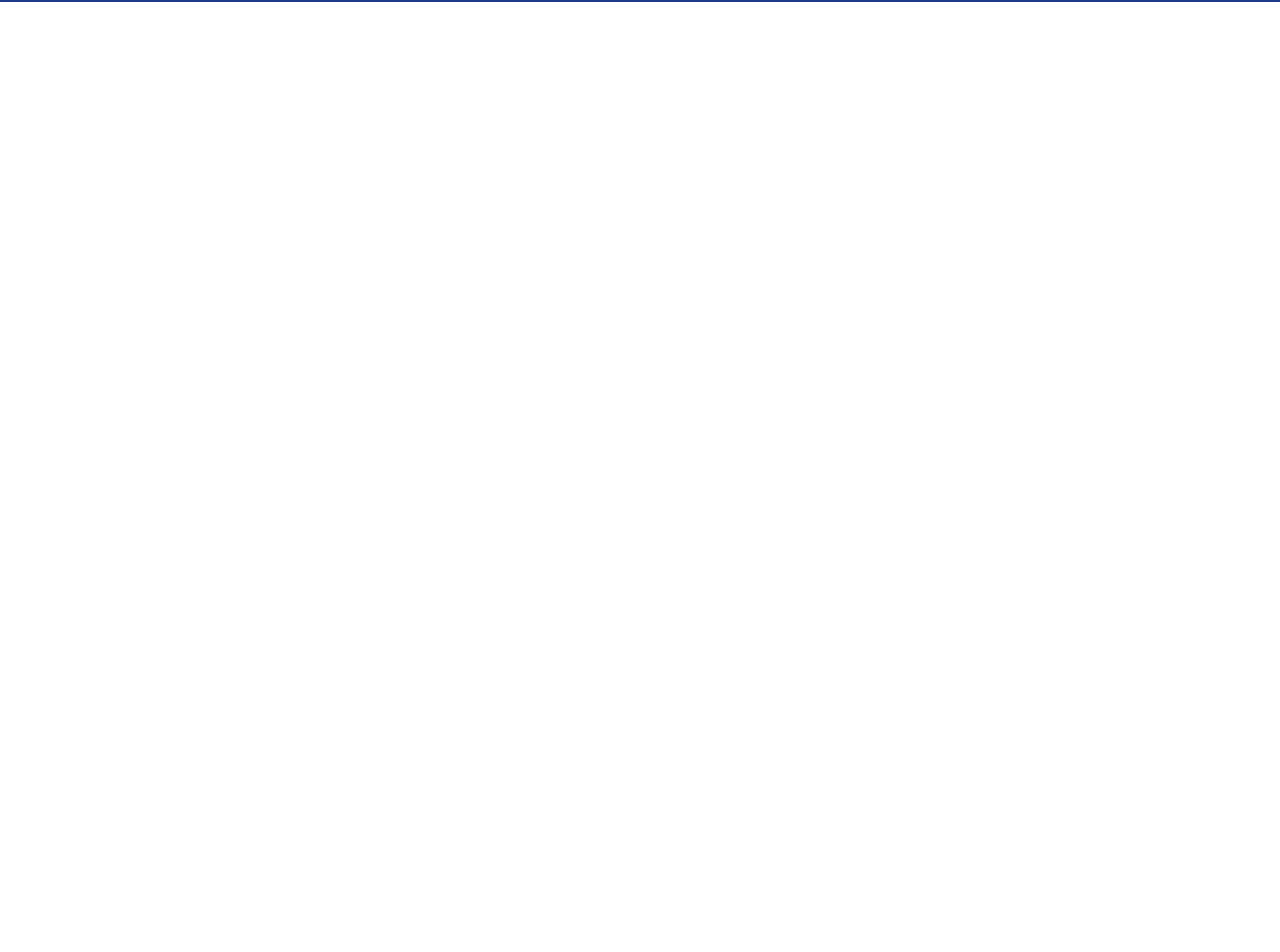
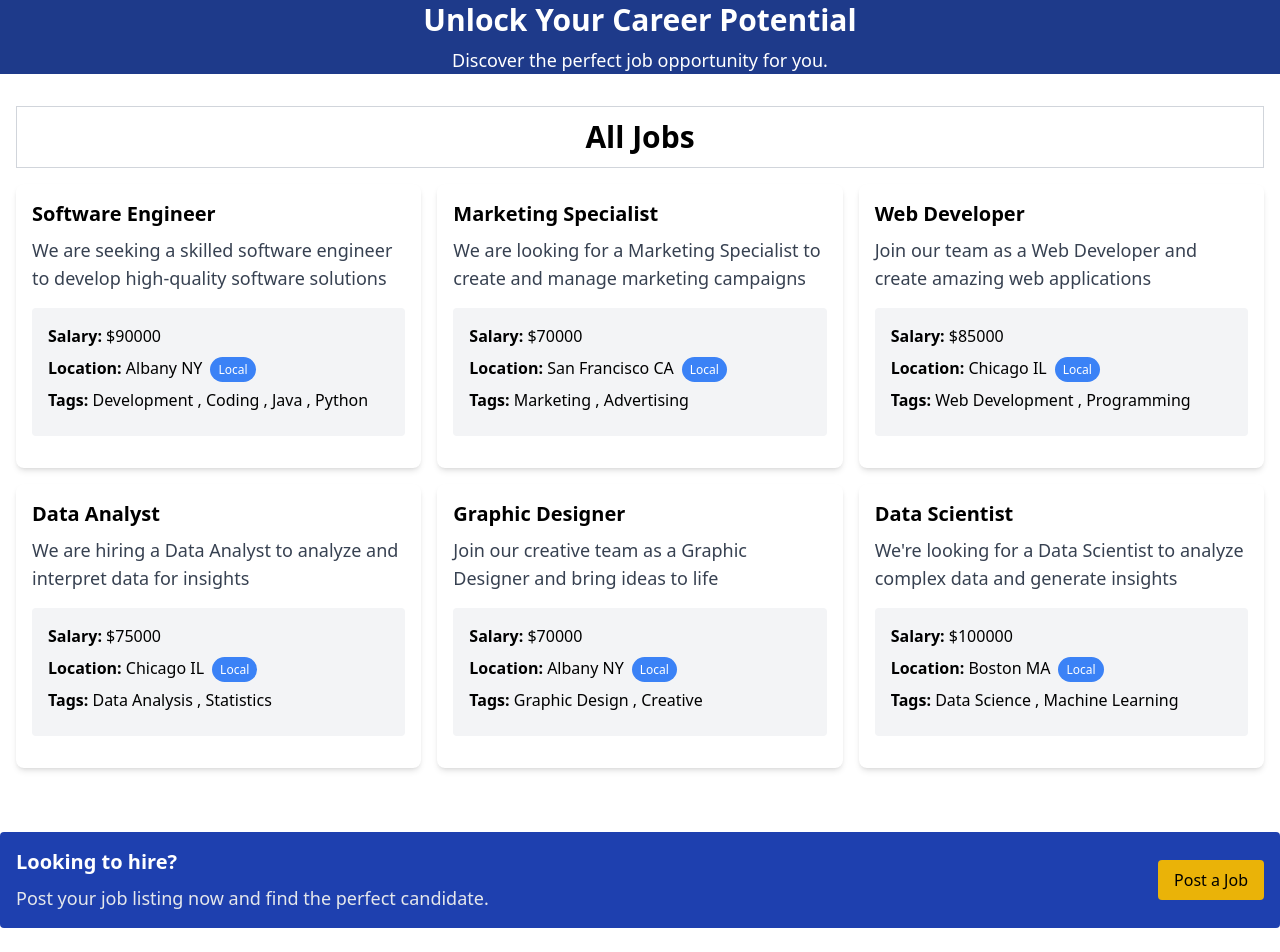
Before and after one commit to Kolawole-kehinde/jobHunt-app, a React (Vite) app: page /jobs in a window 1280 px wide. Shown: the part 70-1022 px from the top of the page. Before the commit the page ends 800 px from the top, so only its background shows below. Built offline with nearby package versions, Linux system fonts and the light colour scheme.

Commit message:
AllJobsPage was restructed to reduce the boilerplate

```diff
--- a/src/App.jsx
+++ b/src/App.jsx
@@ -3,27 +3,29 @@ import NavBar from "./Components/layout/NavBar";
 import HomePage from "./pages/home";
 import Login from "./pages/auth/Login";
 import Register from "./pages/auth/Register";
-import AllJobs from "./Components/jobs/AllJobs";
+import ButtomBanner from "./Components/ButtomBanner";
+import AllJobsPage from "./pages/jobs";
 
 const App = () => {
   return (
     <>
       <NavBar />
       <Routes>
-
         <Route path="/">
-          <Route index element={<HomePage />} />
-          <Route path="auth">
+        {/* Unprotected Pages/Routes */}
+        <Route path="auth">
             <Route path="login" element={<Login />} />
             <Route path="register" element={<Register />} />
           </Route>
+
+          <Route index element={<HomePage />} />
+          <Route path="jobs">
+          <Route index element={<AllJobsPage/>} />
         </Route>
-        <Route path="jobs">
-          <Route path="alljob" element={<AllJobs />} />
         </Route>
 
-
-      </Routes>
+        </Routes>
+      <ButtomBanner/>
     </>
   );
 };
--- /dev/null
+++ b/src/Components/ButtomBanner.jsx
@@ -0,0 +1,26 @@
+import React from 'react'
+
+const ButtomBanner = () => {
+  return (
+    <section className="container mx-auto my-6">
+      <div
+        className="bg-blue-800 text-white rounded p-4 flex items-center justify-between"
+      >
+        <div>
+          <h2 className="text-xl font-semibold">Looking to hire?</h2>
+          <p className="text-gray-200 text-lg mt-2">
+            Post your job listing now and find the perfect candidate.
+          </p>
+        </div>
+        <a
+          href="post-job.html"
+          className="bg-yellow-500 hover:bg-yellow-600 text-black px-4 py-2 rounded hover:shadow-md transition duration-300"
+        >
+          <i className="fa fa-edit"></i> Post a Job
+        </a>
+      </div>
+    </section>
+  )
+}
+
+export default ButtomBanner
--- a/src/Components/TopBanner.jsx
+++ b/src/Components/TopBanner.jsx
@@ -2,7 +2,7 @@ import React from 'react'
 
 const TopBanner = () => {
   return (
-    <section className="bg-blue-900 text-white py-6 text-center">
+    <section className="bg-blue-900 text-white py-6 text-center md:p-0 px-2">
     <div className="container mx-auto">
       <h2 className="text-3xl font-semibold">Unlock Your Career Potential</h2>
       <p className="text-lg mt-2">
--- a/src/Components/jobs/AllJobs.jsx
+++ /dev/null
@@ -1,26 +0,0 @@
-import React from 'react'
-import JobTitle from './JobTitle'
-import { jobListings } from '../../constant/job'
-import Job from './Job'
-import TopBanner from '../TopBanner'
-
-const AllJobs = () => {
-  return (
-    <section>
-         <TopBanner />
-    <div className="container mx-auto p-4 mt-4">
-
-      <JobTitle>All Jobs</JobTitle>
-
-      <div className="grid grid-cols-1 lg:grid-cols-3 md:grid-cols-2 gap-4 mb-6">
-        {jobListings?.map((job) => (
-          <Job key={job.id} {...job} />
-        ))}
-      </div>
-
-    </div>
-  </section>
-  )
-}
-
-export default AllJobs
--- a/src/Components/jobs/JobListing.jsx
+++ b/src/Components/jobs/JobListing.jsx
@@ -4,24 +4,29 @@ import Job from "./Job";
 import { jobListings } from "../../constant/job";
 import { Link } from "react-router";
 
-const JobListings = () => {
+const JobListings = ({title="Recent Jobs", ShowAllJobsBtn=true}) => {
   return (
     <section>
       <div className="container mx-auto p-4 mt-4">
-        <JobTitle>Recent Jobs</JobTitle>
+        <JobTitle>{title}</JobTitle>
 
         <div className="grid grid-cols-1 lg:grid-cols-3 md:grid-cols-2 gap-4 mb-6">
           {jobListings.map((job) => (
             <Job key={job.id} {...job} />
           ))}
         </div>
+        {
+          ShowAllJobsBtn && (
 
-        <div className="flex justify-center items-center">
-          <Link to="/jobs/alljob" className="flex items-center gap-1 text-xl text-center">
-            <FaArrowAltCircleRight />
-            Show All Jobs
-          </Link>
-        </div>
+            <div className="flex justify-center items-center">
+              <Link to="/jobs" className="flex items-center gap-1 text-xl text-center">
+                <FaArrowAltCircleRight />
+                Show All Jobs
+              </Link>
+            </div>
+          )
+        }
+
       </div>
     </section>
   );
--- a/src/Components/layout/NavBar.jsx
+++ b/src/Components/layout/NavBar.jsx
@@ -1,6 +1,7 @@
 import { NavLink } from "react-router";
 import { routes } from "../../constant/navRoute";
 import { FaEdit } from "react-icons/fa";
+import { TbMenuDeep } from "react-icons/tb";
 const NavBar = () => {
   const active = (isActive) => {
     return isActive ? "text-yellow-500" : "text-white";
@@ -9,9 +10,13 @@ const NavBar = () => {
     <header className="bg-blue-900 text-white p-4">
       <div className="container mx-auto flex justify-between items-center">
         <h1 className="text-3xl font-semibold">
+
           <NavLink to="/">Workopia</NavLink>
         </h1>
-        <nav className="flex items-center gap-4">
+        <button>
+          <TbMenuDeep fontSize={30}/>
+          </button>
+        <nav className="items-center gap-4 lg:flex hidden">
           {routes.map(({ name, path, id }) => (
             <NavLink
               to={path}
--- a/src/pages/home.jsx
+++ b/src/pages/home.jsx
@@ -2,7 +2,6 @@ import React from 'react'
 import ShowCase from '../Components/ShowCase'
 import TopBanner from '../Components/TopBanner'
 import JobListing from '../Components/jobs/JobListing'
-import AllJobs from '../Components/jobs/AllJobs'
 
 const HomePage = () => {
   return (
--- /dev/null
+++ b/src/pages/jobs/index.jsx
@@ -0,0 +1,14 @@
+import React from 'react'
+import JobListings from '../../Components/jobs/JobListing'
+import TopBanner from '../../Components/TopBanner'
+
+const AllJobsPage = () => {
+  return (
+    <>
+    <TopBanner/>
+      <JobListings title="All Jobs" ShowAllJobsBtn={false}/>
+    </>
+  )
+}
+
+export default AllJobsPage
--- a/tailwind.config.js
+++ b/tailwind.config.js
@@ -6,11 +6,7 @@ export default {
   ],
   theme: {
     extend: {
-      width: {
-        500: "500px",
-        600: "600px",
-        700: "700px",
-      },
+
     },
   },
   plugins: [],
```
